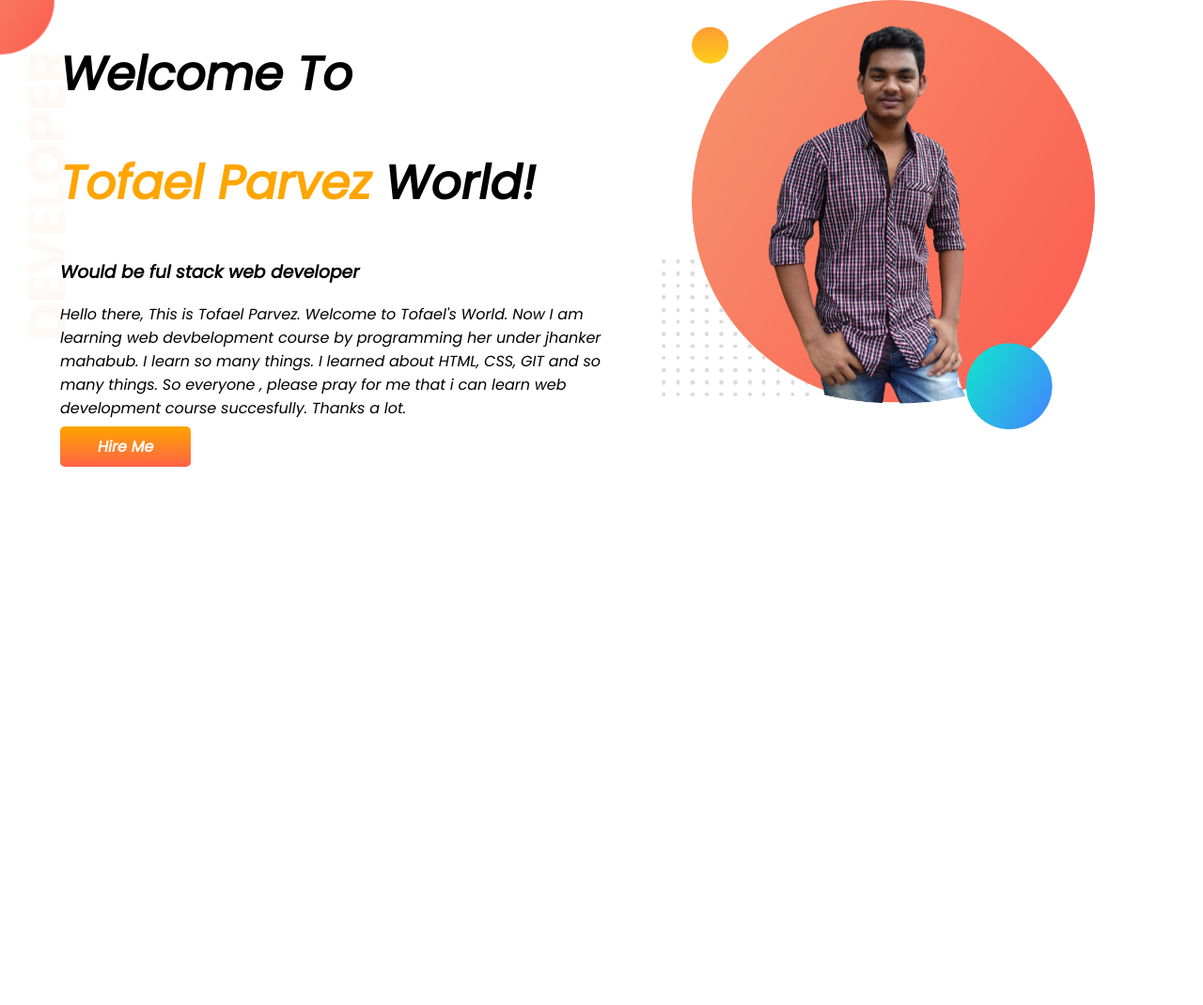
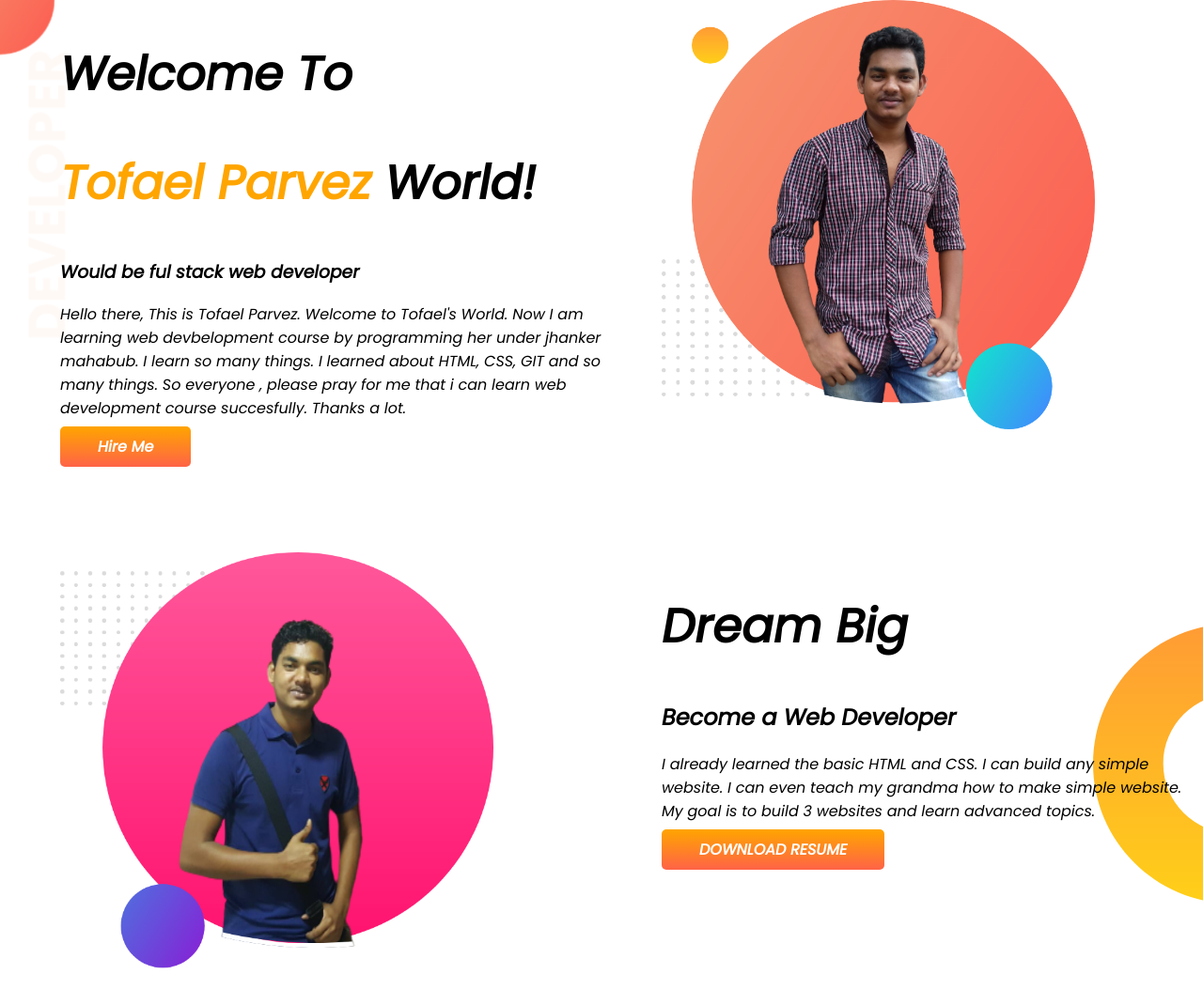
Before and after one commit to TofaelParvez/developer-portfolio, a plain HTML site: page index.html in a window 1280 px wide. Shown: the whole page at 94% size. Before the commit the page ends 800 px from the top, so only its background shows below. Drawn offline with Linux system fonts and the light colour scheme.

Commit message:
dream big

```diff
--- a/index.html
+++ b/index.html
@@ -28,5 +28,20 @@
             <img src="images/tofael.png" alt="">
         </div>
     </section>
+    <section class="dream-big">
+        <div class="half-width">
+            <img src="images/tofael2.png" alt="">
+        </div>
+        <div class="half-width">
+            <h1>Dream Big</h1>
+            <h2>Become a Web Developer</h2>
+            <p>I already learned the basic HTML and CSS.
+                I can build any simple website.
+                I can even teach my grandma how to make simple website.
+                My goal is to build 3 websites and learn advanced topics.</p>
+                <a class="link-button" target="_blank" href="https://www.linkedin.com/in/tofaelparvez/">DOWNLOAD RESUME</a>
+        </div>
+
+    </section>
 </body>
 </html>
--- a/style.css
+++ b/style.css
@@ -10,6 +10,7 @@ h1{
 }
 section{
     display: flex;
+    margin-bottom: 100px;
 }
 .half-width{
     width: 50% ;
@@ -30,3 +31,8 @@ section{
     background-image: url(images/top-banner.png);
     background-repeat: no-repeat;
 }
+.dream-big{
+    background-image: url(images/dream-bg.png);
+    background-repeat: no-repeat;
+    background-position: right;
+}
```
